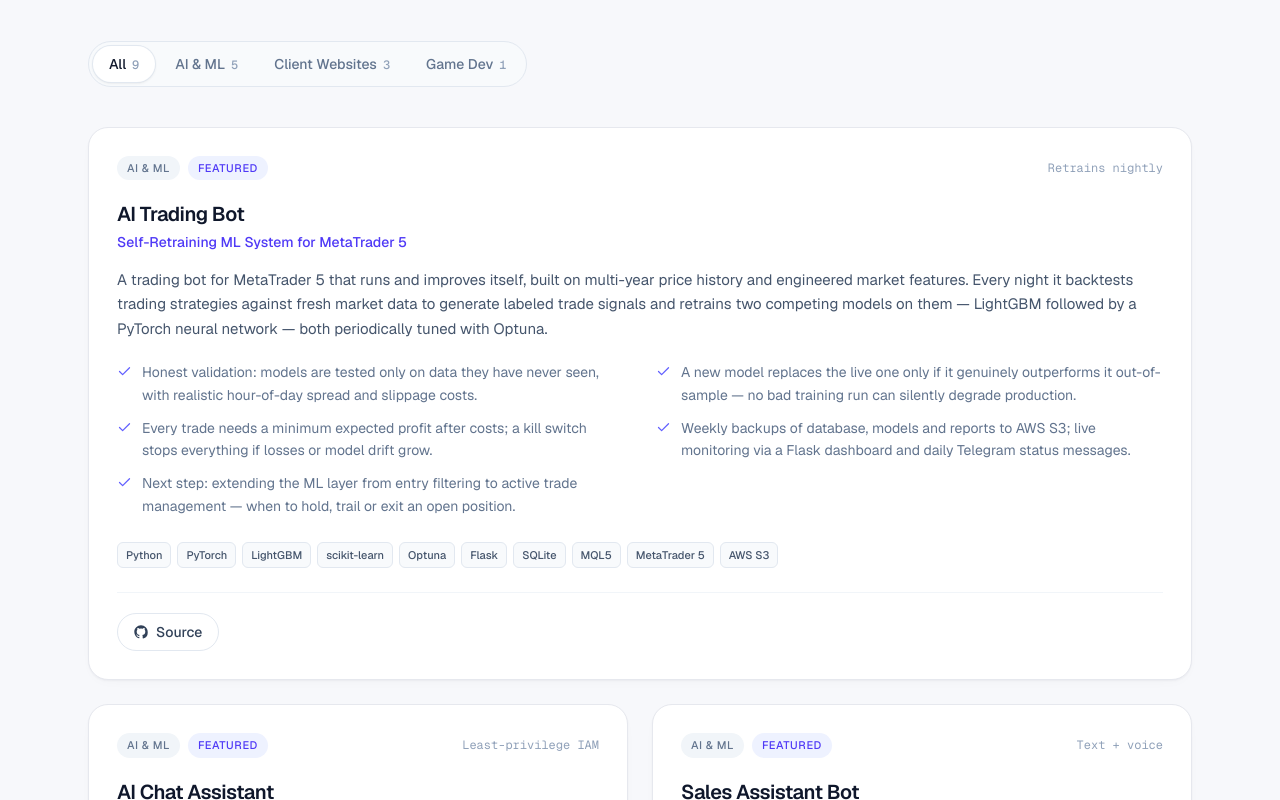
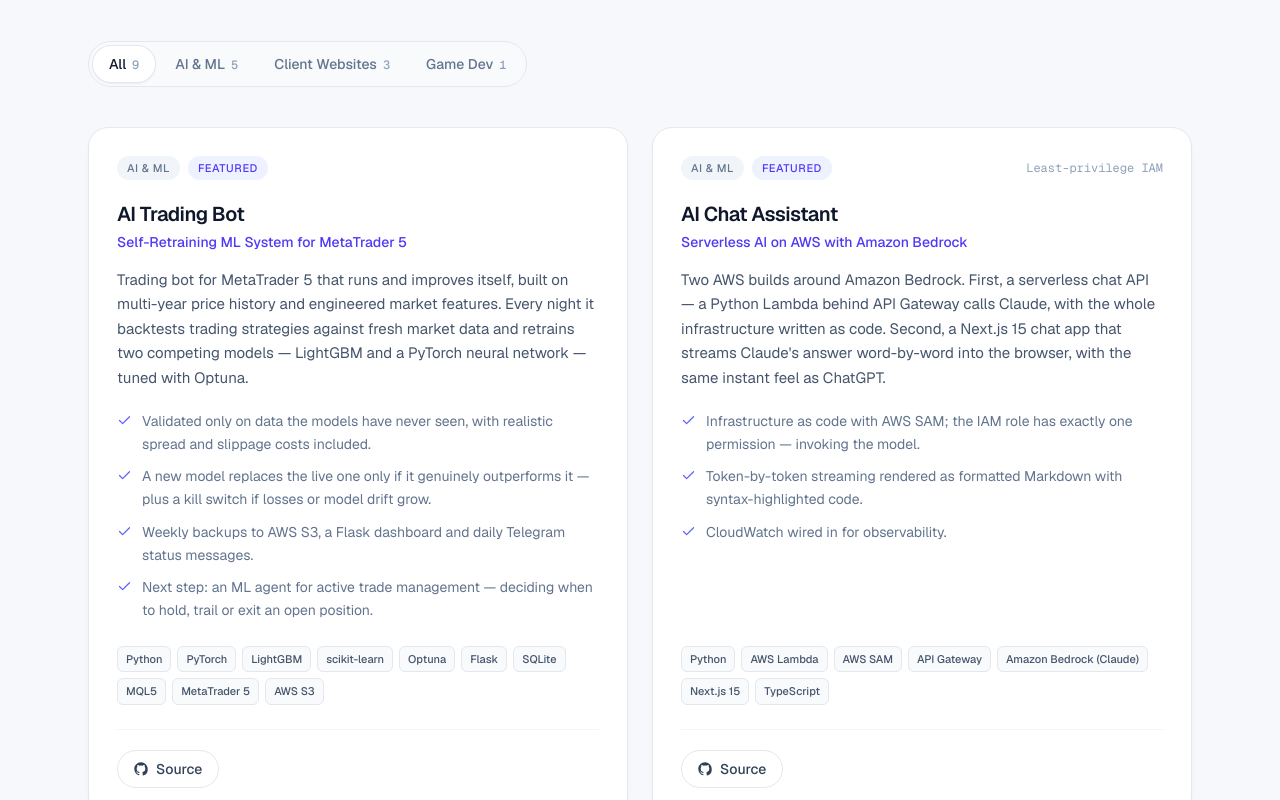
Before and after one commit to buzeu1/portfolio-site, a Next.js app: page / in a window 1280 px wide. Shown: the part 4660-5460 px from the top of the page. Built offline with nearby package versions, Linux system fonts and the light colour scheme.

Commit message:
Trading bot card in line with others, text as in CV

```diff
--- a/src/components/Projects.tsx
+++ b/src/components/Projects.tsx
@@ -47,11 +47,11 @@
 
         <div className="mt-10 grid grid-cols-1 gap-6 md:grid-cols-2">
           <AnimatePresence mode="popLayout">
-            {visible.map((project, i) => (
+            {visible.map((project) => (
               <ProjectCard
                 key={project.title}
                 project={project}
-                wide={i === 0 && visible.length % 2 === 1}
+
               />
             ))}
           </AnimatePresence>
--- a/src/data/portfolio.ts
+++ b/src/data/portfolio.ts
@@ -188,18 +188,16 @@
     title: "AI Trading Bot",
     subtitle: "Self-Retraining ML System for MetaTrader 5",
     description:
-      "A trading bot for MetaTrader 5 that runs and improves itself, built on multi-year price history and engineered market features. Every night it backtests trading strategies against fresh market data to generate labeled trade signals and retrains two competing models on them — LightGBM followed by a PyTorch neural network — both periodically tuned with Optuna.",
+      "Trading bot for MetaTrader 5 that runs and improves itself, built on multi-year price history and engineered market features. Every night it backtests trading strategies against fresh market data and retrains two competing models — LightGBM and a PyTorch neural network — tuned with Optuna.",
     highlights: [
-      "Honest validation: models are tested only on data they have never seen, with realistic hour-of-day spread and slippage costs.",
-      "A new model replaces the live one only if it genuinely outperforms it out-of-sample — no bad training run can silently degrade production.",
-      "Every trade needs a minimum expected profit after costs; a kill switch stops everything if losses or model drift grow.",
-      "Weekly backups of database, models and reports to AWS S3; live monitoring via a Flask dashboard and daily Telegram status messages.",
-      "Next step: extending the ML layer from entry filtering to active trade management — when to hold, trail or exit an open position.",
+      "Validated only on data the models have never seen, with realistic spread and slippage costs included.",
+      "A new model replaces the live one only if it genuinely outperforms it — plus a kill switch if losses or model drift grow.",
+      "Weekly backups to AWS S3, a Flask dashboard and daily Telegram status messages.",
+      "Next step: an ML agent for active trade management — deciding when to hold, trail or exit an open position.",
     ],
     tech: ["Python", "PyTorch", "LightGBM", "scikit-learn", "Optuna", "Flask", "SQLite", "MQL5", "MetaTrader 5", "AWS S3"],
     category: "ai",
     github: "https://github.com/buzeu1/mt5-ai-trader",
-    metric: "Retrains nightly",
     featured: true,
   },
   {
```
